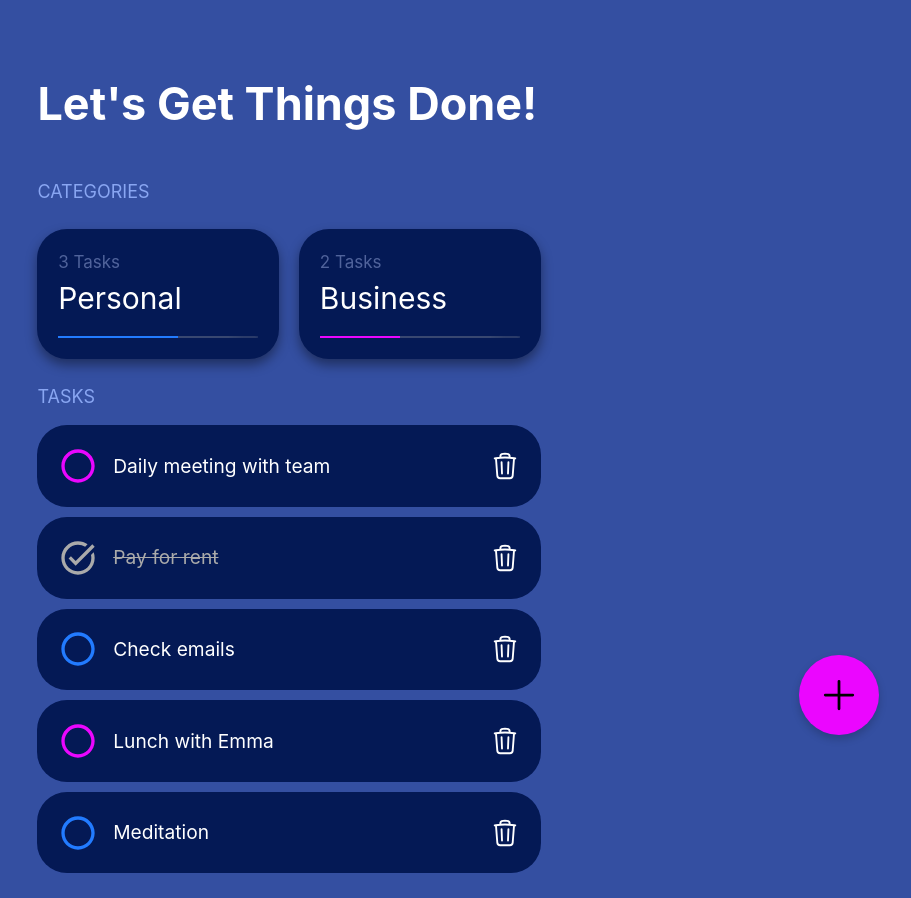
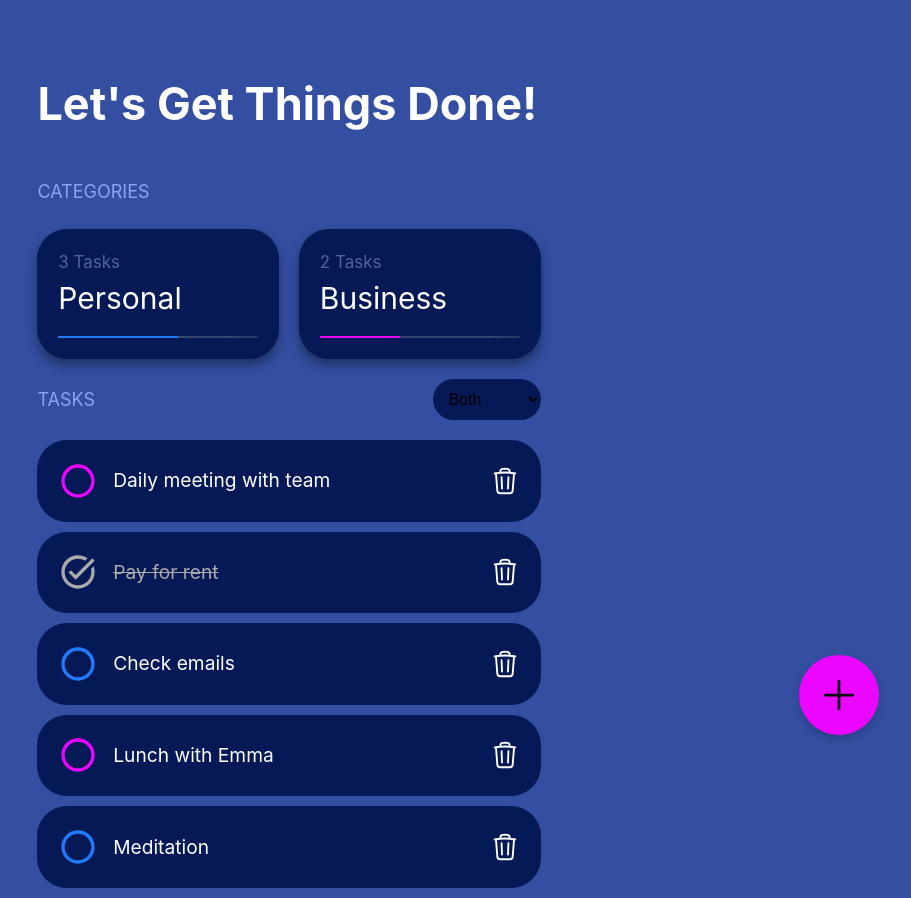
Before and after one commit to ZekeScript/todo-list, a React app: page / in a window 1280 px wide. Shown: the whole page, without its empty margins (351-1262 px from the left). Built offline with nearby package versions, Linux system fonts and the light colour scheme; the HTML template or start-up script is replaced by a standard one.

Commit message:
add filter logic

```diff
--- a/src/App.css
+++ b/src/App.css
@@ -166,3 +166,18 @@
   background-color: #384770;
   border-radius: 25%;
 }
+
+.subtitle-section {
+  display: flex;
+  justify-content: space-between;
+  align-items: center;
+}
+
+.subtitle-section-select {
+  padding: .7rem;
+  margin: 10px 0;
+  background-color: var(--background-darker-color);
+  font-size: medium;
+  border-radius: 30px;
+  border: none;
+}
--- a/src/App.jsx
+++ b/src/App.jsx
@@ -4,7 +4,7 @@ import { CategoriesSection } from './components/CategoriesSection'
 import Overlay from './components/Overlay'
 import PlusButton from './components/PlusButton'
 import Task from './components/Task'
-import { CATEGORIES, TEMPLATE } from './constants'
+import { CATEGORIES, FILTER_OPTIONS, TEMPLATE } from './constants'
 
 function App () {
   const [tasks, setTasks] = useState(() => {
@@ -14,6 +14,7 @@ function App () {
   const [inputValue, setInputValue] = useState('')
   const [selectValue, setSelectValue] = useState('Personal')
   const [showOverlay, setShowOverlay] = useState(false)
+  const [filterValue, setFilterValue] = useState('Both')
 
   function saveToDo () {
     window.localStorage.setItem('tasks', JSON.stringify(tasks))
@@ -22,6 +23,10 @@ function App () {
 
   const handleInputChange = (event) => {
     setInputValue(event.target.value)
+  }
+
+  const handleSelectFilter = (event) => {
+    setFilterValue(event.target.value)
   }
 
   const handleSelectChange = (event) => {
@@ -74,9 +79,20 @@ function App () {
           ))}
         </div>
       </section>
+      {/** Todo:
+       * - Separate the logic behind the filter into a component 👇 */}
       <section className='tasks'>
+        <div className='subtitle-section'>
           <h2 className='subtitle'>TASKS</h2>
-        {tasks.map((task, index) => (
+          <select className='subtitle-section-select' aria-label='Select an option' onChange={handleSelectFilter}>
+            {FILTER_OPTIONS.map((option, index) => (
+              <option className='select-overlay-option' key={index}>{option}</option>
+            ))}
+          </select>
+        </div>
+        {filterValue === 'Both'
+          ? (
+              tasks.map((task, index) => (
                 <Task
                   key={index}
                   task={task}
@@ -84,7 +100,18 @@ function App () {
                   handleCompleteTask={handleCompleteTask}
                   handleDeleteTask={handleDeleteTask}
                 />
-        ))}
+              )))
+          : (
+              tasks.map((task, index) => (
+                task.categorie === filterValue &&
+                  <Task
+                    key={index}
+                    task={task}
+                    index={index}
+                    handleCompleteTask={handleCompleteTask}
+                    handleDeleteTask={handleDeleteTask}
+                  />
+              )))}
       </section>
       <section>
         <PlusButton toggleOverlay={toggleOverlay} />
--- a/src/components/Overlay.jsx
+++ b/src/components/Overlay.jsx
@@ -11,7 +11,7 @@ const Overlay = ({ toggleOverlay, inputValue, handleInputChange, handleAddTask,
       <input className='new-task' type='text' placeholder='New Task' value={inputValue} onChange={handleInputChange} />
       <select className='select-overlay' aria-label='Personal' onChange={handleSelectChange}>
         {CATEGORIES.map((categorie, index) => (
-          <option key={index}>{categorie}</option>
+          <option className='select-overlay-option' key={index}>{categorie}</option>
         ))}
       </select>
       <button className='overlay-button' onClick={handleAddTask}>New task
--- a/src/constants.js
+++ b/src/constants.js
@@ -27,3 +27,5 @@ export const TEMPLATE = [
 ]
 
 export const CATEGORIES = ['Personal', 'Business']
+
+export const FILTER_OPTIONS = ['Both', 'Personal', 'Business']
```
Also changed, not shown: public/radio_button_checked_white_24dp.svg (deleted). Lines whose indentation alone changed are shown as unchanged.
